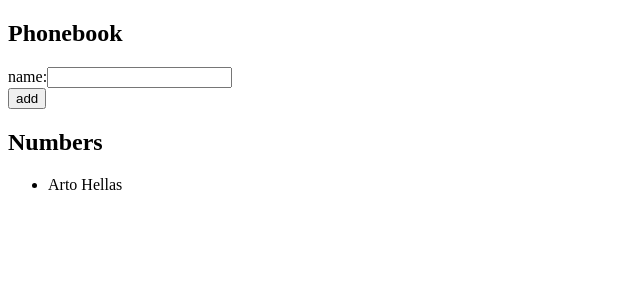
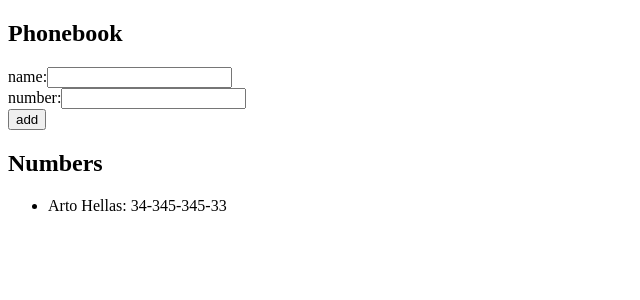
Before and after one commit to Fizzybrew/fullstackopen, a React (Vite) app in the folder part2/phonebook/: page / in a window 1280 px wide. Shown: the top 300 px of the page, without its empty margins (0-640 px from the left). Built offline with nearby package versions, Linux system fonts and the light colour scheme; the HTML template or start-up script is replaced by a standard one.

Commit message:
done 2.8

```diff
--- a/part2/phonebook/src/App.jsx
+++ b/part2/phonebook/src/App.jsx
@@ -1,8 +1,11 @@
 import { useState } from "react";
 
 const App = () => {
-  const [persons, setPersons] = useState([{ name: "Arto Hellas" }]);
+  const [persons, setPersons] = useState([
+    { name: "Arto Hellas", number: "34-345-345-33" },
+  ]);
   const [newName, setNewName] = useState("");
+  const [newNumber, setNewNumber] = useState("");
 
   const addPersons = (e) => {
     e.preventDefault();
@@ -10,11 +13,17 @@ const App = () => {
       alert(`${newName} is already added to phonebook!`);
       return;
     }
-    const newPerson = { name: newName };
+    if (newName === "" || newNumber === "") {
+      alert(newName === "" ? "Enter name..." : "Phone number cannot be empty");
+      return;
+    }
+    const newPerson = { name: newName, number: newNumber };
     setPersons([...persons, newPerson]);
     setNewName("");
+    setNewNumber("");
   };
-  const handlePersonChange = (e) => setNewName(e.target.value);
+  const handleNameChange = (e) => setNewName(e.target.value);
+  const handleNumberChange = (e) => setNewNumber(e.target.value);
 
   return (
     <div>
@@ -22,7 +31,11 @@ const App = () => {
       <form onSubmit={addPersons}>
         <div>
           name:
-          <input value={newName} onChange={handlePersonChange} />
+          <input value={newName} onChange={handleNameChange} />
+        </div>
+        <div>
+          number:
+          <input value={newNumber} onChange={handleNumberChange} />
         </div>
         <div>
           <button type="submit">add</button>
@@ -31,7 +44,9 @@ const App = () => {
       <h2>Numbers</h2>
       <ul>
         {persons.map((person, i) => (
-          <li key={i}>{person.name}</li>
+          <li key={i}>
+            {person.name}: {person.number}
+          </li>
         ))}
       </ul>
     </div>
```
